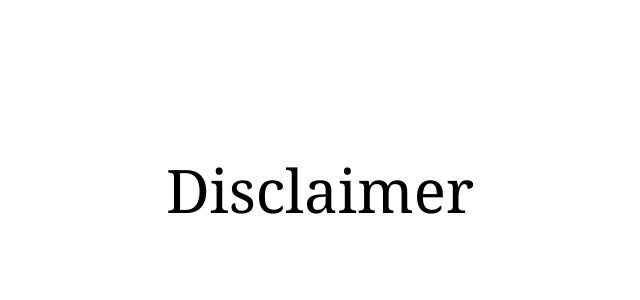
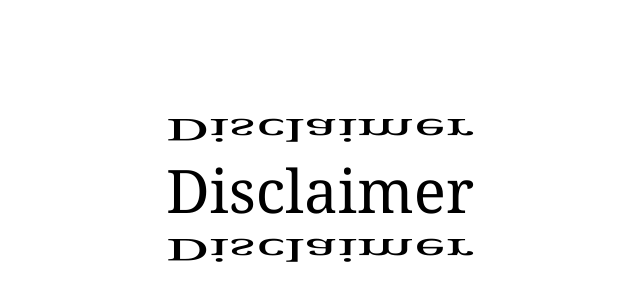
Before and after one commit to saleone/interactive-cv, a React (Create React App) app: page / in a window 1280 px wide. Shown: the part 210-510 px from the top of the page, without its empty margins (320-960 px from the left). Built offline with nearby package versions, Linux system fonts and the light colour scheme; the HTML template or start-up script is replaced by a standard one.

Commit message:
feat: Wrap up slide controller

```diff
--- a/src/SlideController.js
+++ b/src/SlideController.js
@@ -1,18 +1,14 @@
 import { Children } from 'react';
 
 export default function SlideController({children}) {
-  // Change the background color of every other child
-  console.log(children, typeof children);
-
-  let all_children = Children.toArray(children);
+  let all_children = Children.toArray(children)
   let to_render = all_children.map((child, i) => {
-    let bg = i % 2 === 0 ? "bg-white" : "bg-blue";
     return (
-      <div key={i} className={bg}>
+      <div key={i}>
         {child}
       </div>
     )
-  });
+  })
 
   return (
     <div className="wrap">
--- a/src/slides/Disclaimer.js
+++ b/src/slides/Disclaimer.js
@@ -1,5 +1,14 @@
 export default function DisclaimerSlide() {
+  let children = ["Disclaimer", "Disclaimer", "Disclaimer"]
+
   return (
-      <h1 className="text-6xl ">Disclaimer</h1>
-  );
+    <section>
+      {children.map((text, i ) => {
+        let rotate_180 = i  % 2 === 0 ? "transform -scale-y-50" : ""
+        return (
+          <h1 key={i} className={"text-6xl " + rotate_180}>{text}</h1>
+        )
+      })}
+    </section>
+  )
 }
```
